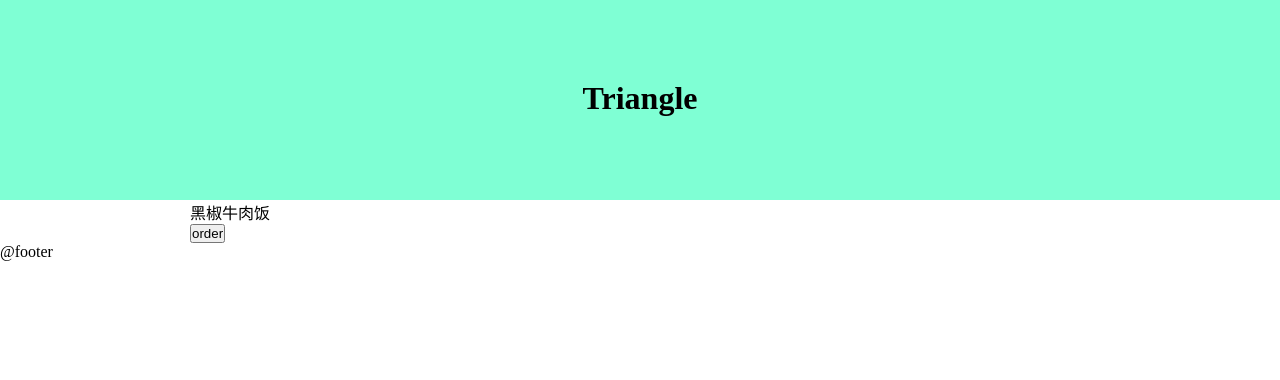
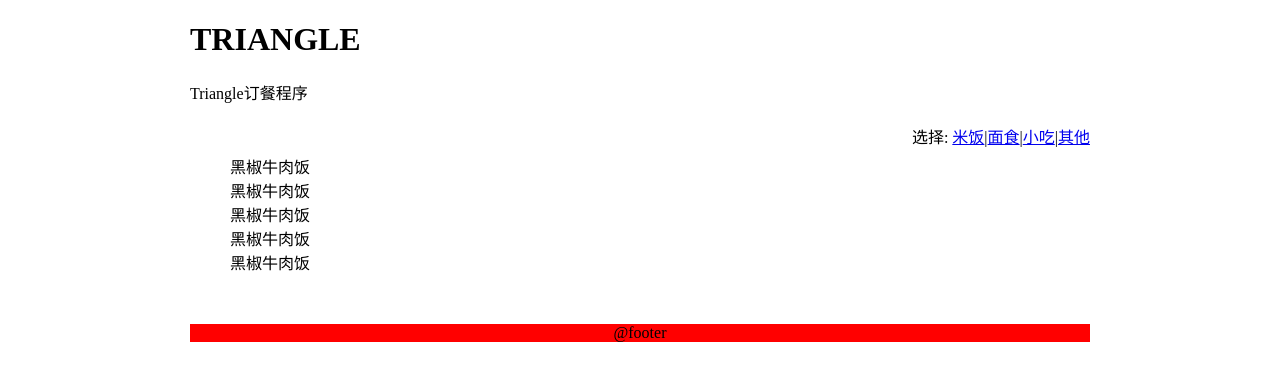
Before and after one commit to chenbojian/OrderPage, a plain HTML site: page index.html in a window 1280 px wide. Drawn offline with Linux system fonts and the light colour scheme.

Commit message:
update frame

```diff
--- a/css/style.css
+++ b/css/style.css
@@ -1,22 +1,31 @@
-*{
-    margin: 0;
-    padding: 0;
+body {
+    margin:0;
 }
 
-body {
-}
-.header {
-    height: 200px;
-    background-color: aquamarine;
+.wrapper {
+    margin: 0 auto;
+    width: 900px;
 }
 
-.header h1 {
-    text-align: center;
-    padding-top: 80px;
+.header {
+
 }
 
-.content {
-    margin-left: auto;
-    margin-right: auto;
-    width: 900px;
+.content{
+    position: relative;
+    margin: 50px auto;
 }
+
+.footer {
+    background-color: red;
+    text-align: center;
+}
+
+.filter {
+    position: absolute;
+    right: 0;
+    top: -30px;
+}
+.food-list li{
+    display: block;
+}
--- a/index.html
+++ b/index.html
@@ -6,17 +6,28 @@
     <link rel="stylesheet" href="css/style.css"/>
 </head>
 <body>
+<div class="wrapper">
     <div class="header">
-    <h1>Triangle</h1>
+        <h1>TRIANGLE</h1>
+
+        <p>Triangle订餐程序</p>
     </div>
     <div class="content">
-    <div class="food">
-        黑椒牛肉饭
+        <div class="filter"><span>选择: <a href="/">米饭</a>|<a href="/">面食</a>|<a href="/">小吃</a>|<a href="/">其他</a></span>
         </div>
-    <button>order</button>
+        <div class="food-list">
+            <ul>
+                <li>黑椒牛肉饭</li>
+                <li>黑椒牛肉饭</li>
+                <li>黑椒牛肉饭</li>
+                <li>黑椒牛肉饭</li>
+                <li>黑椒牛肉饭</li>
+            </ul>
+        </div>
     </div>
     <div class="footer">
         @footer
     </div>
+</div>
 </body>
 </html>
```
Lines whose indentation alone changed are shown as unchanged.
